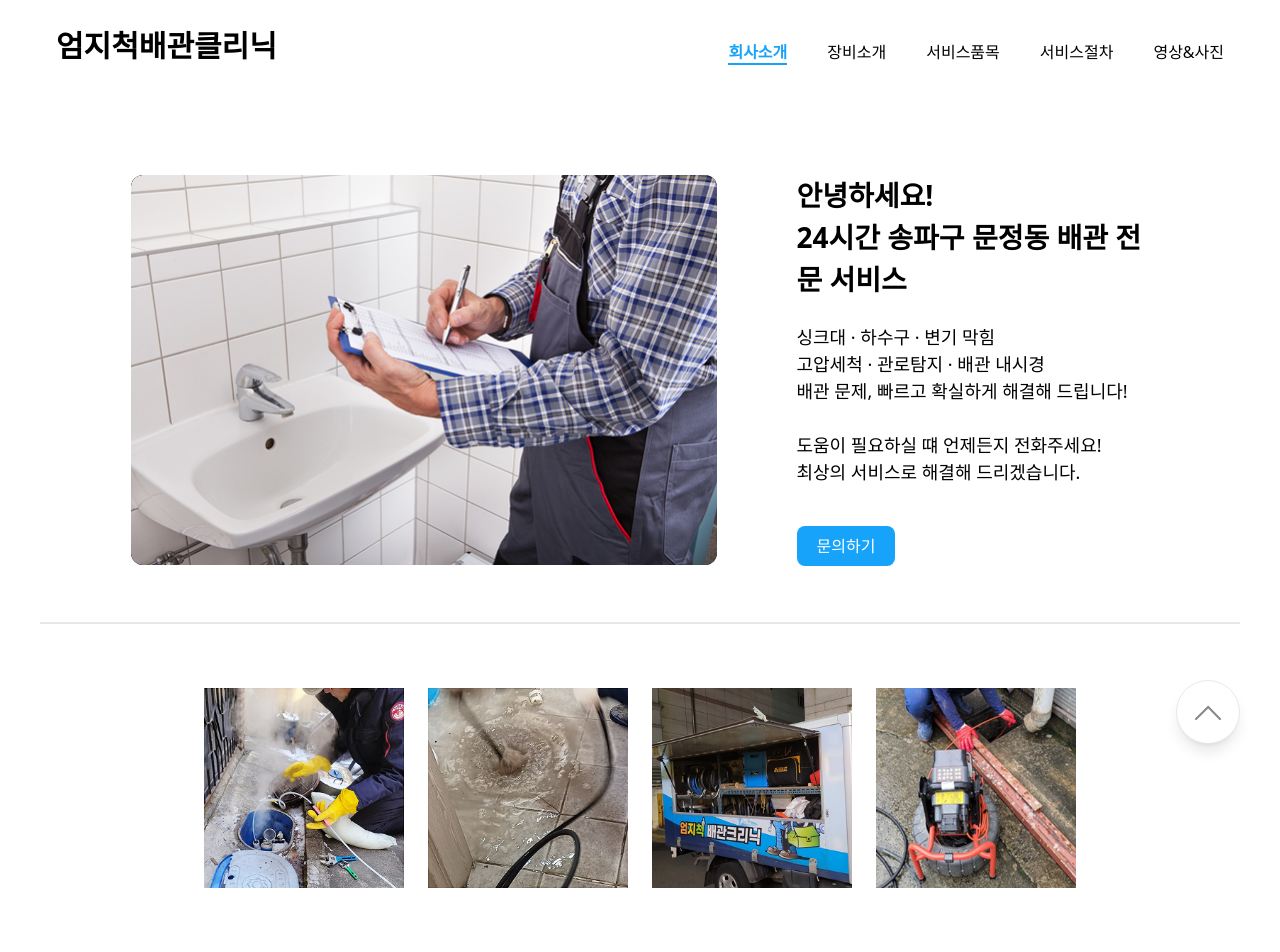
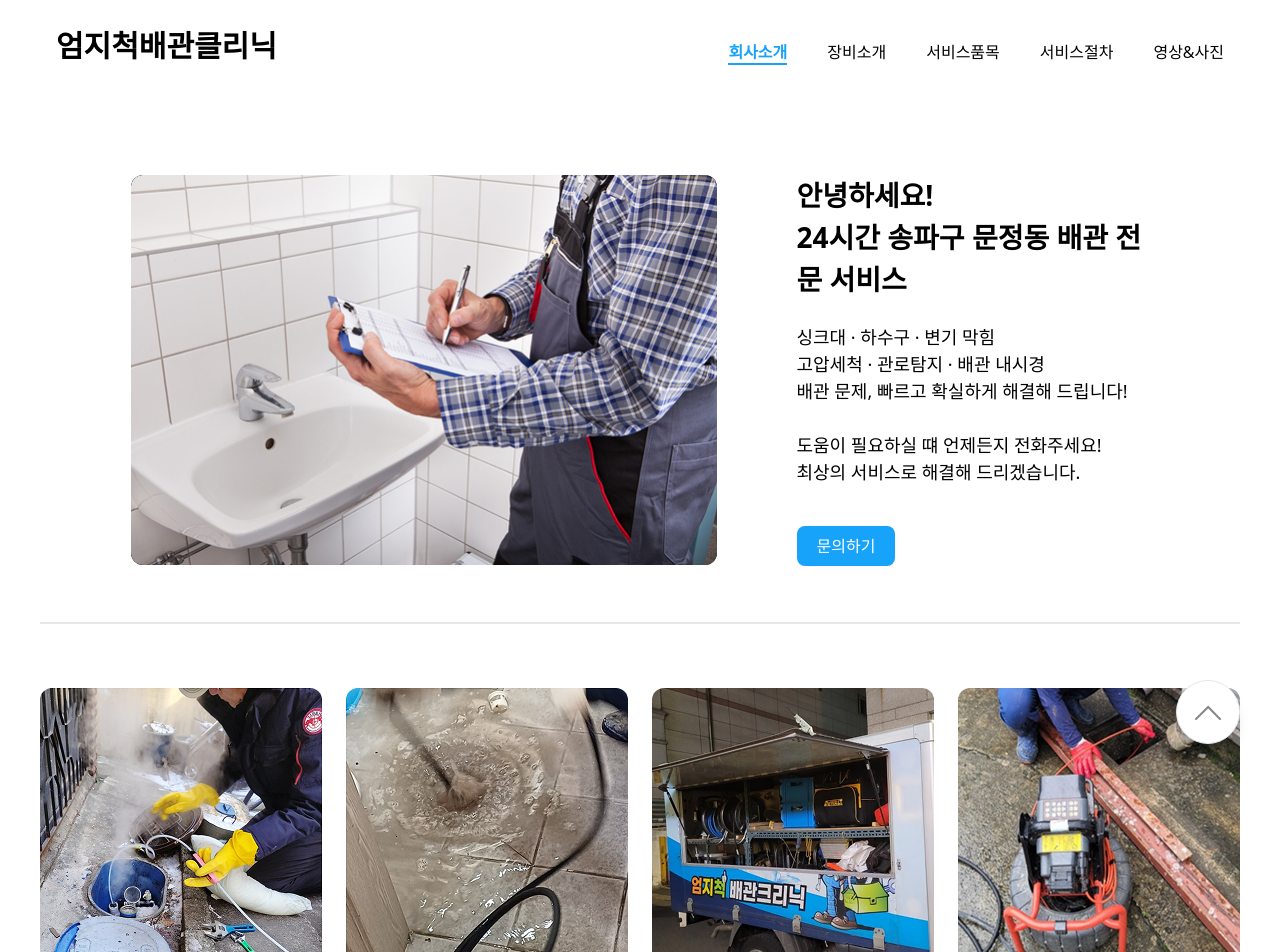
Before and after one commit to hyebinkimsdf/thumbsup-plumbing-clinic, a React (Vite) app: page / in a window 1280 px wide. Shown: the top 952 px of the page. Built offline with nearby package versions, Linux system fonts and the light colour scheme.

Commit message:
design: homepage 하단 갤러리 크기 수정

```diff
--- a/src/components/Ask.jsx
+++ b/src/components/Ask.jsx
@@ -13,9 +13,6 @@ export function Ask() {
       {/* 숨겨진 input 필드 추가 */}
       <input type="text" id="copyNumber" value="010-4960-2002" readOnly className="absolute opacity-0" />
 
-      {/* <a href="tel:010-4960-2002" onClick={copy} tabIndex="-1">
-        <ButtonDefault text="문의하기" />
-      </a> */}
       <Link to="/call" onClick={copy} tabIndex="-1">
         <ButtonDefault text="문의하기" />
       </Link>
--- a/src/pages/CallRedirect.jsx
+++ b/src/pages/CallRedirect.jsx
@@ -8,7 +8,7 @@ export function CallRedirect() {
   useEffect(() => {
     // 모바일 여부 판별
     const checkMobile = () => {
-      setIsMobile(/Mobi|Android|iPhone/i.test(navigator.userAgent));
+      setIsMobile(/Mobile|Android|iPhone/i.test(navigator.userAgent));
     };
 
     checkMobile();
@@ -28,11 +28,11 @@ export function CallRedirect() {
   if (!isMobile) {
     // 데스크톱일 경우 전화번호를 안내
     return (
-      <div className="flex flex-col justify-center items-center h-screen">
-        <p className="text-lg font-semibold">전화 연결은 모바일에서 가능합니다.</p>
-        <p className="mt-2 text-gray-600">아래 번호로 직접 연락해주세요.</p>
-        <p className="mt-4 text-xl font-bold text-blue-600">010-4960-2002</p>
-        <Link to={"/"}>
+      <div className="flex flex-col items-center p-6 bg-white rounded-lg  max-w-sm mx-auto mt-20">
+        <p className="text-lg font-semibold text-center">전화 연결은 모바일에서 가능합니다.</p>
+        <p className="mt-2 text-gray-600 text-sm text-center">아래 번호로 직접 연락해주세요.</p>
+        <p className="mt-3 text-xl font-bold text-blue-600">010-4960-2002</p>
+        <Link to="/" className="mt-4">
           <ButtonDefault text="홈으로" />
         </Link>
       </div>
@@ -40,9 +40,9 @@ export function CallRedirect() {
   }
 
   return (
-    <div className="flex flex-col justify-center items-center h-screen">
-      <p className="text-lg">전화 연결 중입니다...</p>
-      <Link to={"/"}>
+    <div className="flex flex-col items-center p-6 bg-white rounded-lg shadow-lg max-w-sm mx-auto mt-20">
+      <p className="text-lg text-center">전화 연결 중입니다...</p>
+      <Link to="/" className="mt-4">
         <ButtonDefault text="홈으로" />
       </Link>
     </div>
--- a/src/pages/HomePage.jsx
+++ b/src/pages/HomePage.jsx
@@ -1,7 +1,7 @@
 import { Link } from "react-router-dom";
-import { Bnb } from "../components/Bnb";
+
 import { ButtonDefault } from "../components/ButtonDefault";
-import { Nav } from "../components/Nav";
+import { copy } from "../hook/copy";
 
 export function HomePage() {
   return (
@@ -26,18 +26,18 @@ export function HomePage() {
                 도움이 필요하실 떄 언제든지 전화주세요!
                 <br /> 최상의 서비스로 해결해 드리겠습니다.
               </p>
-              <Link to="/call">
+              <Link to="/call" onClick={copy} tabIndex="-1">
                 <ButtonDefault text="문의하기" />
               </Link>
             </figcaption>
           </figure>
         </section>
 
-        <section className="content-section flex flex-wrap gap-6 mx-auto w-full max-w-[1200px] justify-center border-t-2 py-16">
-          <img className="w-[282px] h-[282px] sm:w-[200px] sm:h-[200px]" src="/images/imgListItem01.png" alt="막힌 하수구에 카메라를 넣고 있는 전문가" />
-          <img className="w-[282px] h-[282px] sm:w-[200px] sm:h-[200px]" src="/images/imgListItem02.png" alt="화장실 하수구를 뚫고 있는 상황" />
-          <img className="w-[282px] h-[282px] sm:w-[200px] sm:h-[200px]" src="/images/imgListItem03.png" alt="전문 기계" />
-          <img className="w-[282px] h-[282px] sm:w-[200px] sm:h-[200px]" src="/images/imgListItem04.png" alt="막힌 하수구에 전문기계를 사용하고 있는 전문가" />
+        <section className="content-section flex flex-wrap  gap-6 mx-auto w-full max-w-[1200px] justify-center border-t-2 py-16">
+          <img className="w-full  max-w-[282px] max-h-[282px]  rounded-xl" src="/images/imgListItem01.png" alt="막힌 하수구에 카메라를 넣고 있는 전문가" />
+          <img className="w-full max-w-[282px] max-h-[282px]  rounded-xl" src="/images/imgListItem02.png" alt="화장실 하수구를 뚫고 있는 상황" />
+          <img className="w-full max-w-[282px] max-h-[282px]  rounded-xl" src="/images/imgListItem03.png" alt="전문 기계" />
+          <img className="w-full max-w-[282px] max-h-[282px]  rounded-xl" src="/images/imgListItem04.png" alt="막힌 하수구에 전문기계를 사용하고 있는 전문가" />
         </section>
       </main>
     </div>
```
